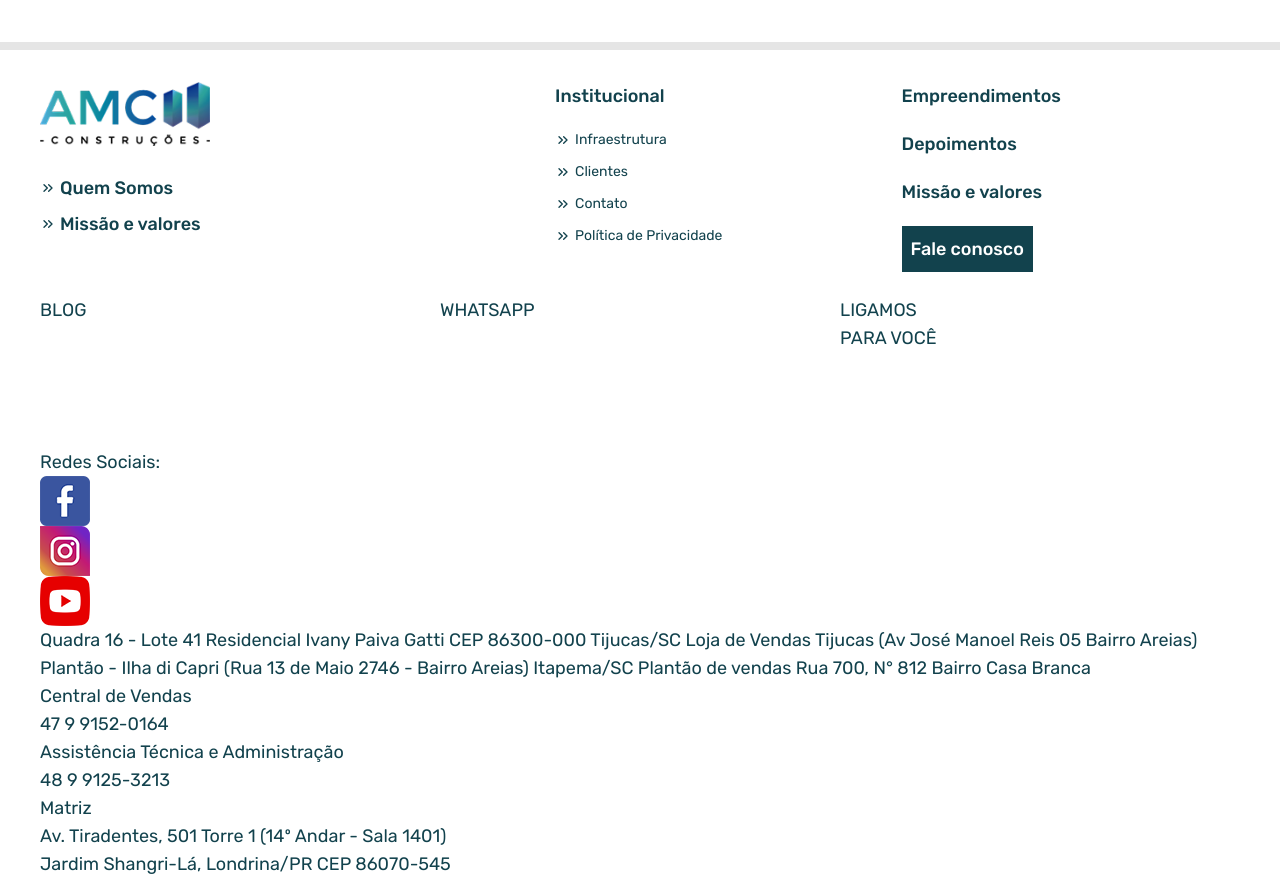
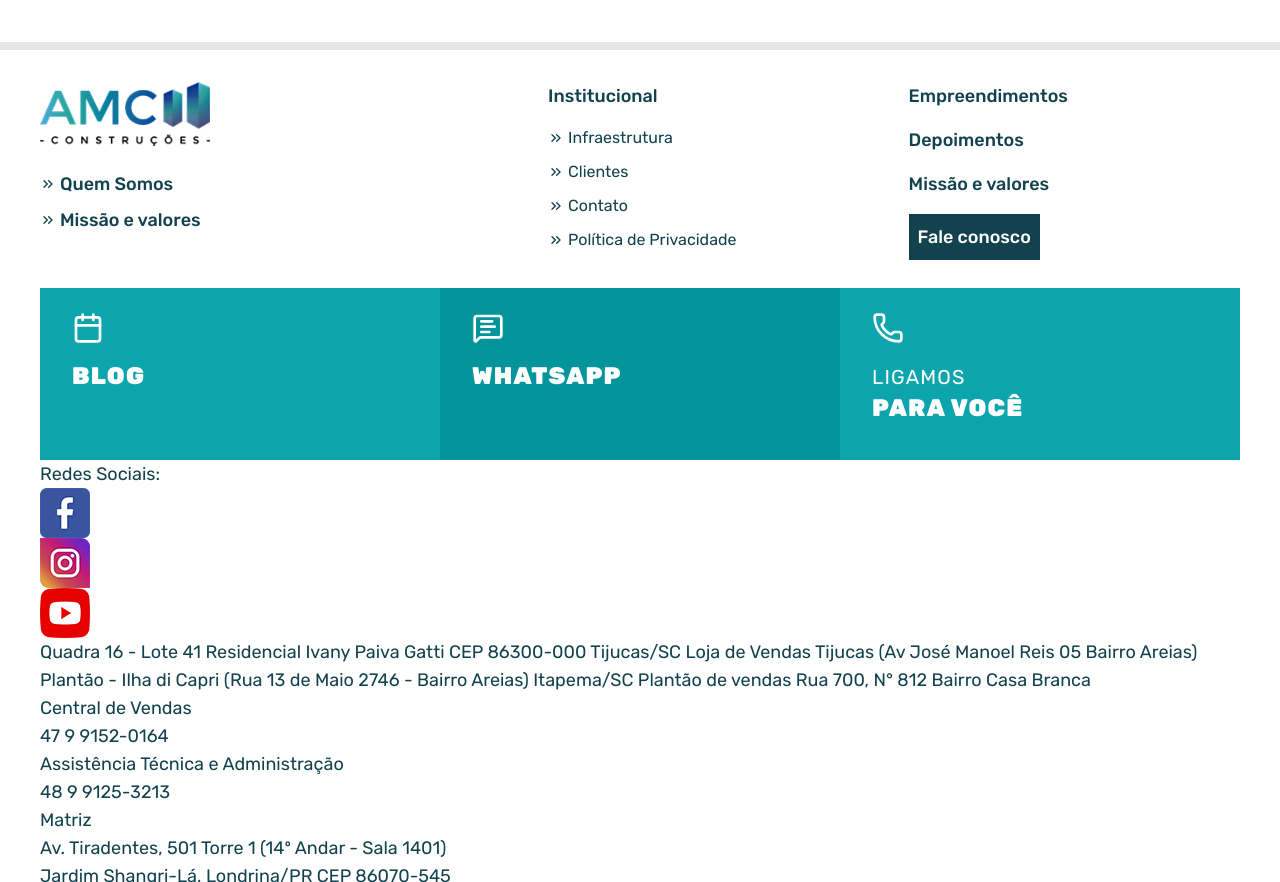
Before and after one commit to renzi-fidele-frontend/construtora-amc, a Next.js app: page / in a window 1280 px wide. Shown: the part 8620-9502 px from the top of the page. Built offline with nearby package versions, Linux system fonts and the light colour scheme.

Commit message:
feat: Adicionando a seção do CTA para o Blog, whatsapp e contato ao rodapé

```diff
--- a/components/layout/Footer.tsx
+++ b/components/layout/Footer.tsx
@@ -2,7 +2,7 @@ import Image from "next/image";
 import Container from "./Container";
 import Link from "next/link";
 import Btn from "../shared/Btn";
-import { ChevronsRight } from "lucide-react";
+import { Calendar, ChevronsRight, MessageSquareText, Phone } from "lucide-react";
 
 const LinkComChevron = ({ texto, link }: { texto: string; link: string }) => {
    return (
@@ -18,7 +18,7 @@ const Footer = () => {
          <hr className="border-4 mb-8" />
          <Container className="text-lg">
             {/* Primeira linha */}
-            <div className="flex flex-nowrap justify-between *:grow *:flex *:flex-col *:gap-5">
+            <div className="flex flex-nowrap justify-between *:grow *:flex *:flex-col *:gap-4">
                {/* Coluna 1 */}
                <div className="basis-[28%]">
                   <Image width={170} height={64} src="/img/logo.png" alt="Logotipo do site" />
@@ -30,7 +30,7 @@ const Footer = () => {
                {/* Coluna 2 */}
                <div>
                   <p className="font-medium">Institucional</p>
-                  <nav className="flex flex-col gap-3 text-sm">
+                  <nav className="flex flex-col gap-2.5 text-base">
                      <LinkComChevron texto="Infraestrutura" link="/infraestrutura" />
                      <LinkComChevron texto="Clientes" link="/clientes" />
                      <LinkComChevron texto="Contato" link="/contato" />
@@ -48,16 +48,20 @@ const Footer = () => {
                </div>
             </div>
             {/* Barra azul */}
-            <div className="grid grid-cols-3 *:h-44 *:pt-6">
-               <Link href="#">
+            <div className="grid grid-cols-3 *:flex *:flex-col *:gap-4 *:pt-6 *:pb-9 *:px-8 text-white font-black tracking-wider text-2xl mt-7">
+               <Link className="bg-[#0CA5AD]" href="#">
+                  <Calendar className="size-8" />
                   <p>BLOG</p>
                </Link>
-               <Link href="#">
+               <Link className="bg-theme2" href="#">
+                  <MessageSquareText className="size-8" />
                   <p>WHATSAPP</p>
                </Link>
-               <Link href="#">
+               <Link className="bg-[#0CA5AD]" href="#">
+                  <Phone className="size-8" />
                   <p>
-                     LIGAMOS <br />
+                     <span className="font-normal text-xl">LIGAMOS</span>
+                     <br />
                      <span>PARA VOCÊ</span>
                   </p>
                </Link>
```
